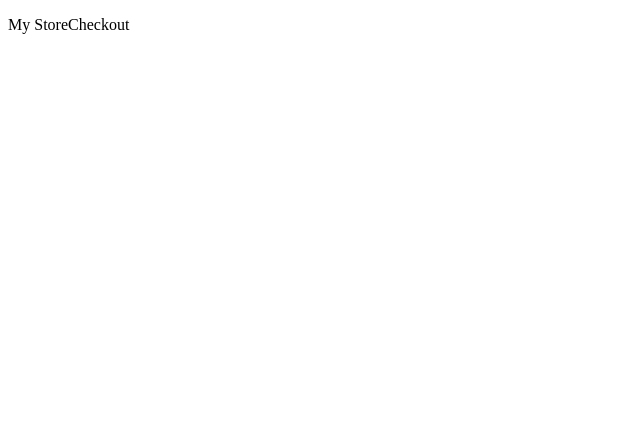
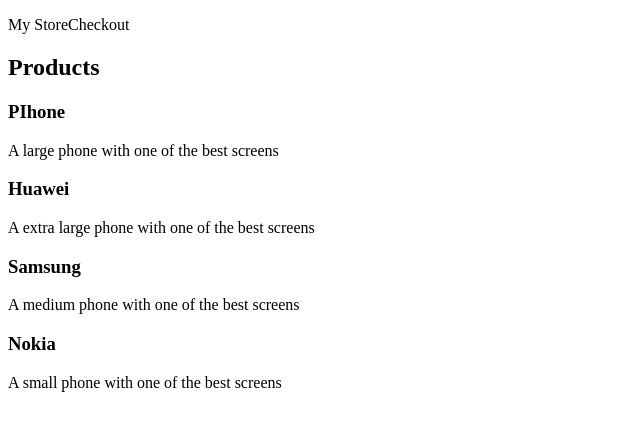
Before and after one commit to erhic/MStore, an Angular app: page / in a window 1280 px wide. Shown: the top 430 px of the page, without its empty margins (0-640 px from the left). Built offline with nearby package versions, Linux system fonts and the light colour scheme.

Commit message:
added list of items from the product list componentrs by making loops on the imported data from interface to the component and the in the template

```diff
--- a/src/app/app.component.html
+++ b/src/app/app.component.html
@@ -1 +1,2 @@
 <app-top-bar></app-top-bar>
+<app-productlist></app-productlist>
--- a/src/app/productlist/productlist.component.html
+++ b/src/app/productlist/productlist.component.html
@@ -1,2 +1,9 @@
-<h2> Products</h2>
-<div>*ngFor="let product of products"</div>
+<div class="container">
+  <h2> Products</h2>
+  <div *ngFor="let product of products" class="bg-light p-2 m-2">
+    <h3 class="fs-4 fw-bold text-primary py-2"><a [title]="product.name+' detail'"> {{product.name}}</a></h3>
+    <p>{{product.description}}</p>
+    <!-- {{product.}} -->
+
+  </div>
+</div>
--- a/src/app/productlist/productlist.component.ts
+++ b/src/app/productlist/productlist.component.ts
@@ -1,16 +1,13 @@
 import { Component, OnInit } from '@angular/core';
-import { Product } from '../product';
+import {  products } from '../product';
 
 @Component({
   selector: 'app-productlist',
   templateUrl: './productlist.component.html',
   styleUrls: ['./productlist.component.css']
 })
-export class ProductlistComponent implements OnInit {
-
-  constructor() { }
-
-  ngOnInit(): void {
-  }
+export class ProductlistComponent  {
+//we are storing the data from the json file here to be looped in the template of theis component
+  products = [...products]
 
 }
```
